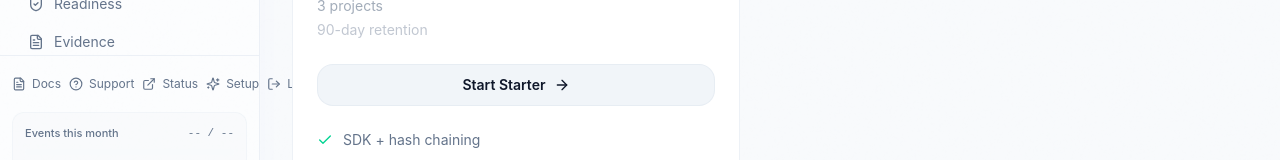
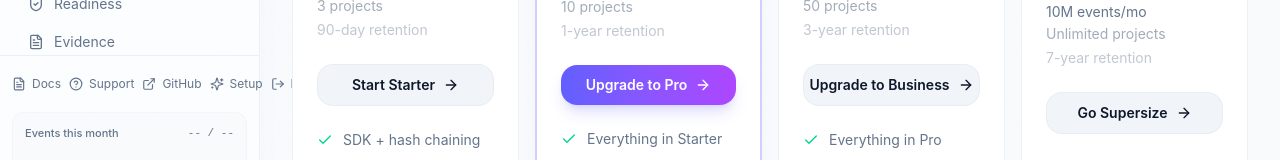
Before and after one commit to AuditKitDev/auditkit, a Next.js app in the folder apps/web/: page /dashboard/settings/billing in a window 1280 px wide. Shown: the part 599-759 px from the top of the page. Built offline with nearby package versions, Linux system fonts and the light colour scheme; no server answers.

Commit message:
Fix status link, billing grid layout (4-col side-by-side)

```diff
--- a/apps/web/src/app/(dashboard)/dashboard/settings/billing/page.tsx
+++ b/apps/web/src/app/(dashboard)/dashboard/settings/billing/page.tsx
@@ -347,7 +347,7 @@ export default function BillingPage() {
       <h2 className="text-lg font-bold mb-4">
         {currentPlan === 'free' ? 'Upgrade Your Plan' : 'Available Plans'}
       </h2>
-      <div className={`grid gap-4 mb-8 ${upgradePlans.length === 3 ? 'md:grid-cols-3' : upgradePlans.length === 2 ? 'md:grid-cols-2' : 'md:grid-cols-1 max-w-md'}`}>
+      <div className={`grid gap-4 mb-8 ${upgradePlans.length >= 4 ? 'md:grid-cols-2 lg:grid-cols-4' : upgradePlans.length === 3 ? 'md:grid-cols-3' : upgradePlans.length === 2 ? 'md:grid-cols-2' : 'md:grid-cols-1 max-w-md'}`}>
         {upgradePlans.map((plan) => {
           const isCurrent = !isSysadmin && plan.key === currentPlan;
           const isDowngrade = !isSysadmin && plans.findIndex((p) => p.key === currentPlan) > plans.findIndex((p) => p.key === plan.key);
--- a/apps/web/src/components/dashboard/sidebar.tsx
+++ b/apps/web/src/components/dashboard/sidebar.tsx
@@ -302,13 +302,13 @@ export function Sidebar() {
             Support
           </a>
           <a
-            href="https://status.auditkit.dev"
+            href="https://github.com/AuditKitDev/auditkit"
             target="_blank"
             rel="noopener noreferrer"
             className="flex-1 flex items-center justify-center gap-1.5 py-1.5 text-xs text-muted-foreground hover:text-foreground transition rounded-md hover:bg-secondary/50"
           >
             <ExternalLink className="h-3.5 w-3.5" />
-            Status
+            GitHub
           </a>
           <button
             onClick={() => { localStorage.removeItem('auditkit_onboarding_complete'); window.location.reload(); }}
```
Also changed, not shown: apps/web/public/llms-full.txt.
